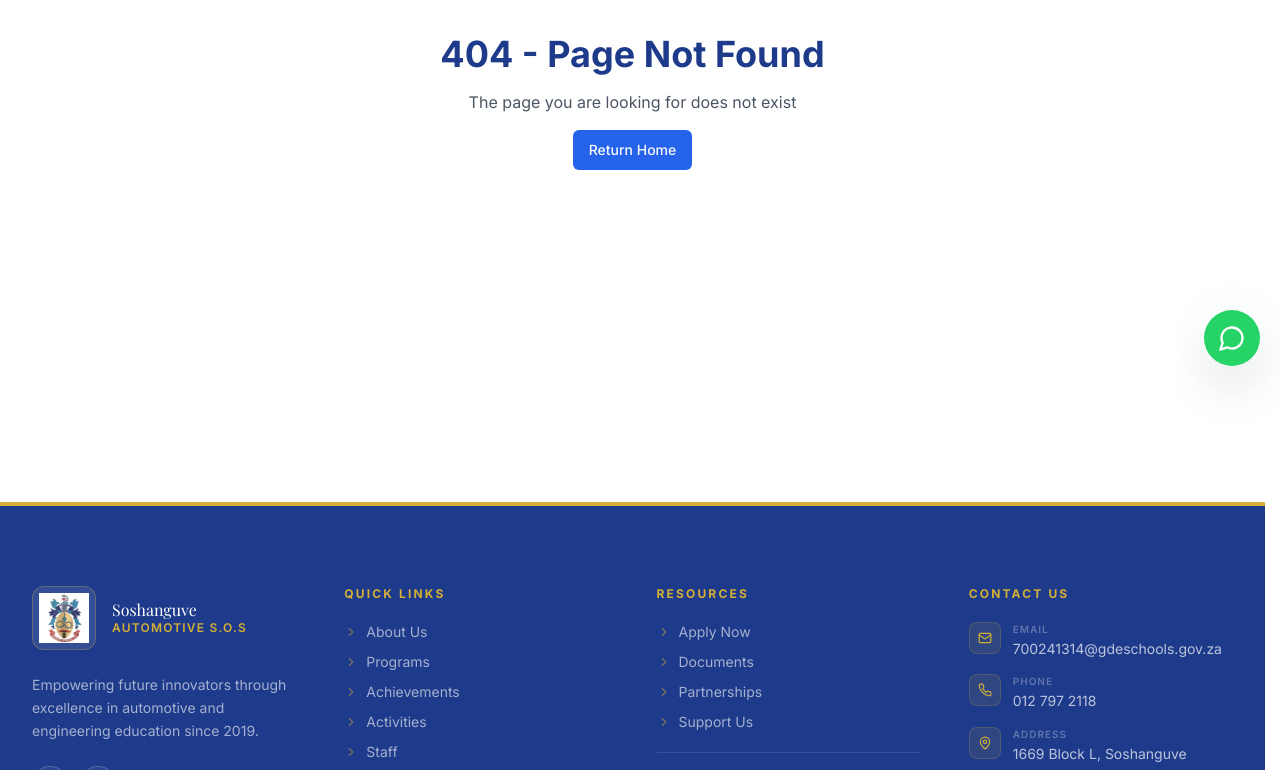
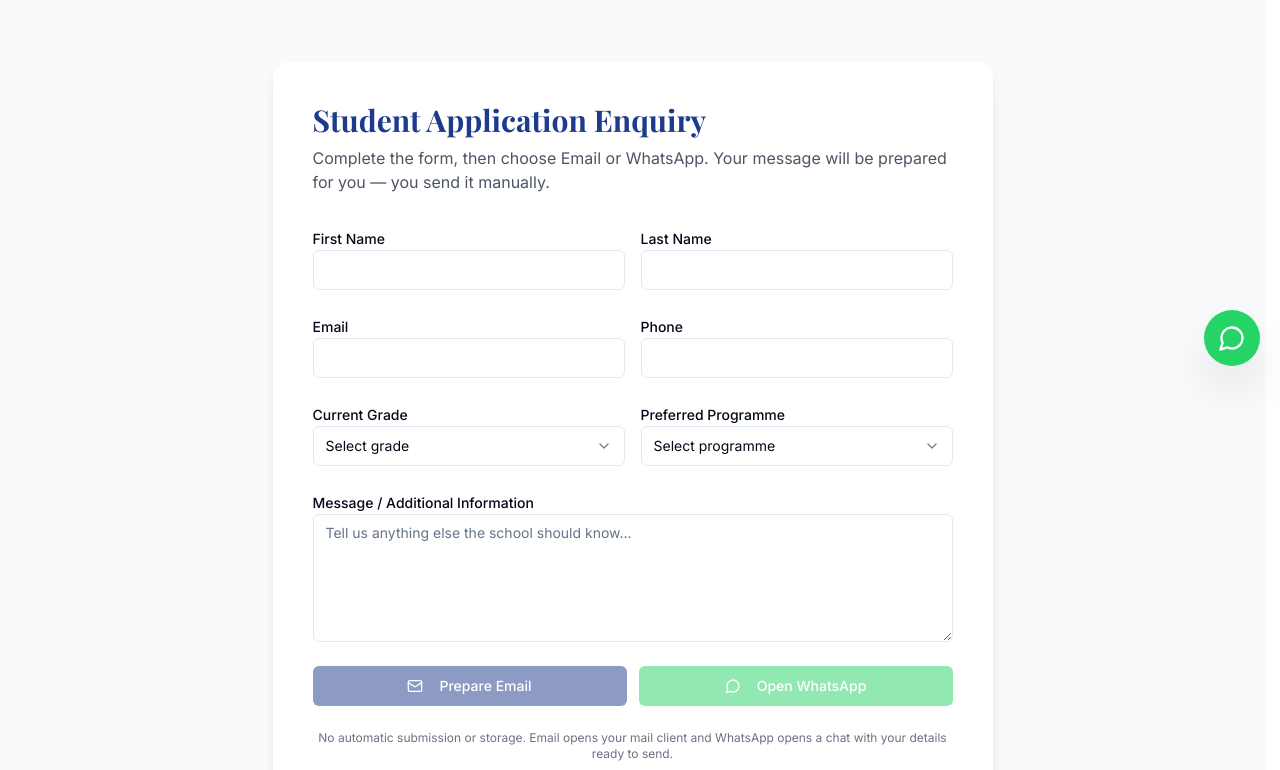
Before and after one commit to Gee7pips/soshanguve-automotive-fixed, a Next.js app: page /apply in a window 1280 px wide. Before the commit this address had no page. Shown: the part 410-1180 px from the top of the page. Built offline with nearby package versions, Linux system fonts and the light colour scheme.

Commit message:
Replace application flow with direct email and WhatsApp

```diff
--- /dev/null
+++ b/app/apply/page.tsx
@@ -0,0 +1,39 @@
+"use client"
+
+import type React from "react"
+import { useState } from "react"
+import { PageHeader } from "@/components/page-header"
+import { Button } from "@/components/ui/button"
+import { Input } from "@/components/ui/input"
+import { Textarea } from "@/components/ui/textarea"
+import { Label } from "@/components/ui/label"
+import { Select, SelectContent, SelectItem, SelectTrigger, SelectValue } from "@/components/ui/select"
+import { Mail, MessageCircle } from "lucide-react"
+import { openEmail, openWhatsApp } from "@/lib/contact-links"
+
+export default function ApplyPage() {
+  const [form, setForm] = useState({ firstName:"", lastName:"", email:"", phone:"", gradeLevel:"", program:"", message:"" })
+  const set = (key: keyof typeof form, value: string) => setForm((p) => ({ ...p, [key]: value }))
+  const details = () => `Student application\n\nName: ${form.firstName} ${form.lastName}\nApplicant email: ${form.email}\nPhone: ${form.phone}\nGrade: ${form.gradeLevel}\nPreferred programme: ${form.program}\n\nAdditional information:\n${form.message}`
+  const valid = form.firstName && form.lastName && form.email && form.phone && form.gradeLevel && form.program
+  const email = (e: React.FormEvent) => { e.preventDefault(); if (valid) openEmail("Student Application Enquiry", details()) }
+  const whatsapp = () => { if (valid) openWhatsApp(`Hello Soshanguve Engineering School, I would like to apply.\n\n${details()}`) }
+
+  return <>
+    <PageHeader title="Apply Now" subtitle="Start your journey in engineering and technology" backgroundImage="https://hebbkx1anhila5yf.public.blob.vercel-storage.com/FB_IMG_1737649315546.jpg-yGlKhAhQg39EA6QQPltIMWzC1vXCas.jpeg" />
+    <section className="py-16 bg-gray-50"><div className="container max-w-3xl mx-auto px-6">
+      <div className="bg-white rounded-2xl shadow-lg p-6 md:p-10">
+        <h2 className="font-serif text-3xl font-bold text-school-navy mb-2">Student Application Enquiry</h2>
+        <p className="text-gray-600 mb-8">Complete the form, then choose Email or WhatsApp. Your message will be prepared for you — you send it manually.</p>
+        <form onSubmit={email} className="space-y-6">
+          <div className="grid md:grid-cols-2 gap-4"><div><Label>First Name</Label><Input required value={form.firstName} onChange={e=>set("firstName",e.target.value)} /></div><div><Label>Last Name</Label><Input required value={form.lastName} onChange={e=>set("lastName",e.target.value)} /></div></div>
+          <div className="grid md:grid-cols-2 gap-4"><div><Label>Email</Label><Input required type="email" value={form.email} onChange={e=>set("email",e.target.value)} /></div><div><Label>Phone</Label><Input required type="tel" value={form.phone} onChange={e=>set("phone",e.target.value)} /></div></div>
+          <div className="grid md:grid-cols-2 gap-4"><div><Label>Current Grade</Label><Select value={form.gradeLevel} onValueChange={v=>set("gradeLevel",v)}><SelectTrigger><SelectValue placeholder="Select grade" /></SelectTrigger><SelectContent>{[8,9,10,11].map(g=><SelectItem key={g} value={`Grade ${g}`}>Grade {g}</SelectItem>)}</SelectContent></Select></div><div><Label>Preferred Programme</Label><Select value={form.program} onValueChange={v=>set("program",v)}><SelectTrigger><SelectValue placeholder="Select programme" /></SelectTrigger><SelectContent><SelectItem value="Automotive Fitting & Tuning">Automotive Fitting & Tuning</SelectItem><SelectItem value="Mechanical Technology">Mechanical Technology</SelectItem><SelectItem value="Civil Technology">Civil Technology</SelectItem><SelectItem value="Electrical Technology">Electrical Technology</SelectItem></SelectContent></Select></div></div>
+          <div><Label>Message / Additional Information</Label><Textarea value={form.message} onChange={e=>set("message",e.target.value)} placeholder="Tell us anything else the school should know..." className="min-h-32" /></div>
+          <div className="grid sm:grid-cols-2 gap-3"><Button type="submit" disabled={!valid} className="bg-school-navy text-white"><Mail className="mr-2 h-4 w-4"/>Prepare Email</Button><Button type="button" disabled={!valid} onClick={whatsapp} className="bg-[#25D366] hover:bg-[#1ebe5c] text-white"><MessageCircle className="mr-2 h-4 w-4"/>Open WhatsApp</Button></div>
+          <p className="text-xs text-center text-gray-500">No automatic submission or storage. Email opens your mail client and WhatsApp opens a chat with your details ready to send.</p>
+        </form>
+      </div>
+    </div></section>
+  </>
+}
```
